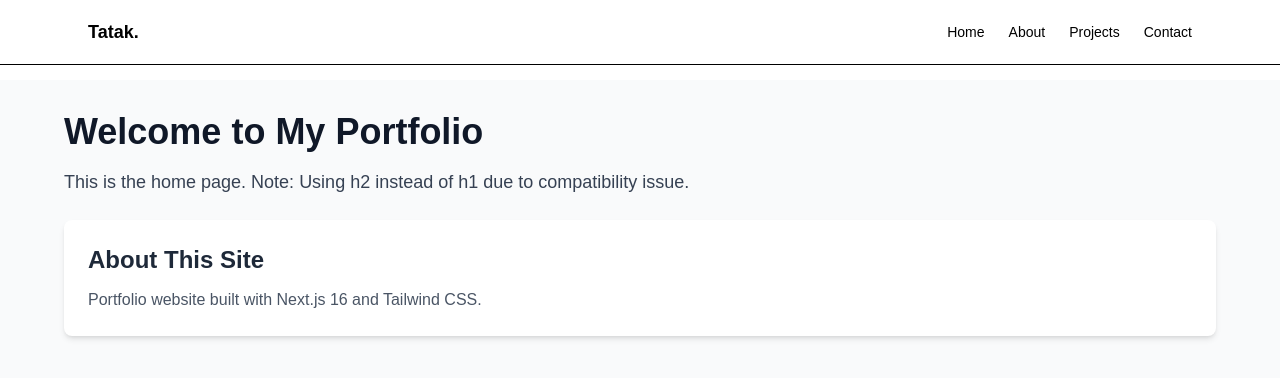
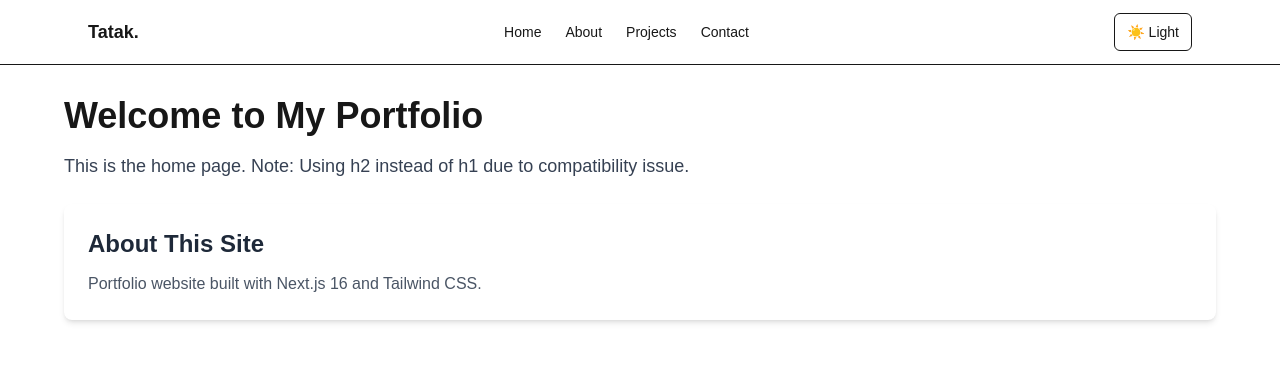
Before and after one commit to TatakAdi/Portofolio-Website, a Next.js app: page / in a window 1280 px wide. Shown: the top 378 px of the page. Built offline with nearby package versions, Linux system fonts and the light colour scheme.

Commit message:
feat: dark mode toggle implemented

```diff
--- a/app/layout.tsx
+++ b/app/layout.tsx
@@ -1,5 +1,6 @@
 import type { Metadata } from "next";
 import { Geist, Geist_Mono } from "next/font/google";
+import { ThemeProvider } from "@/components/providers/ThemeProvider";
 import Navbar from "@/components/layout/Navbar";
 import "./globals.css";
 
@@ -20,16 +21,18 @@ export const metadata: Metadata = {
 
 export default function RootLayout({
   children,
-}: Readonly<{
+}: {
   children: React.ReactNode;
-}>) {
+}) {
   return (
-    <html lang="en">
+    <html lang="id" suppressHydrationWarning>
       <body
         className={`${geistSans.variable} ${geistMono.variable} antialiased`}
       >
-        <Navbar />
-        <main style={{ paddingTop: "5rem" }}>{children}</main>
+        <ThemeProvider>
+          <Navbar />
+          <main className="pt-16">{children}</main>
+        </ThemeProvider>
       </body>
     </html>
   );
--- a/app/page.tsx
+++ b/app/page.tsx
@@ -1,10 +1,8 @@
 export default function Home() {
   return (
-    <div className="min-h-screen bg-gray-50 px-6 py-8">
+    <div className="min-h-screen  px-6 py-8">
       <div className="max-w-6xl mx-auto">
-        <h2 className="text-4xl font-bold text-gray-900 mb-4">
-          Welcome to My Portfolio
-        </h2>
+        <h2 className="text-4xl font-bold  mb-4">Welcome to My Portfolio</h2>
         <p className="text-lg text-gray-700 mb-6">
           This is the home page. Note: Using h2 instead of h1 due to
           compatibility issue.
--- a/components/layout/Navbar.tsx
+++ b/components/layout/Navbar.tsx
@@ -2,6 +2,8 @@
 
 import Link from "next/link";
 import { usePathname } from "next/navigation";
+
+import ThemeToggle from "@/components/theme/ThemeToggle";
 
 const navItems = [
   { label: "Home", href: "/" },
@@ -15,10 +17,10 @@ export default function Navbar() {
 
   console.log("Navbar rendered");
   return (
-    <header className="fixed top-0 z-50 w-full border-b bg-white text-black">
+    <header className="fixed top-0 z-50 w-full border-b ">
       <nav className="mx-auto flex h-16 max-w-6xl items-center justify-between px-6">
         {/*Logo */}
-        <Link href={"/"} className="text-lg font-bold text-black">
+        <Link href={"/"} className="text-lg font-bold ">
           Tatak<span className="text-primary">.</span>
         </Link>
 
@@ -42,6 +44,7 @@ export default function Navbar() {
             );
           })}
         </ul>
+        <ThemeToggle />
       </nav>
     </header>
   );
--- /dev/null
+++ b/components/providers/ThemeProvider.tsx
@@ -0,0 +1,11 @@
+"use client";
+
+import { ThemeProvider as NextThemesProvider } from "next-themes";
+
+export function ThemeProvider({ children }: { children: React.ReactNode }) {
+  return (
+    <NextThemesProvider attribute="class" defaultTheme="system" enableSystem>
+      {children}
+    </NextThemesProvider>
+  );
+}
--- /dev/null
+++ b/components/theme/ThemeToggle.tsx
@@ -0,0 +1,24 @@
+"use client";
+
+import { useTheme } from "next-themes";
+import { useEffect, useState } from "react";
+
+export default function ThemeToggle() {
+  const { theme, setTheme } = useTheme();
+  const [mounted, setMounted] = useState(false);
+
+  useEffect(() => {
+    setMounted(true);
+  }, []);
+
+  if (!mounted) return null;
+
+  return (
+    <button
+      onClick={() => setTheme(theme === "dark" ? "light" : "dark")}
+      className="rounded-md border px-3 py-2 text-sm cursor-pointer"
+    >
+      {theme === "dark" ? "🌙 Dark" : "☀️ Light"}
+    </button>
+  );
+}
```
